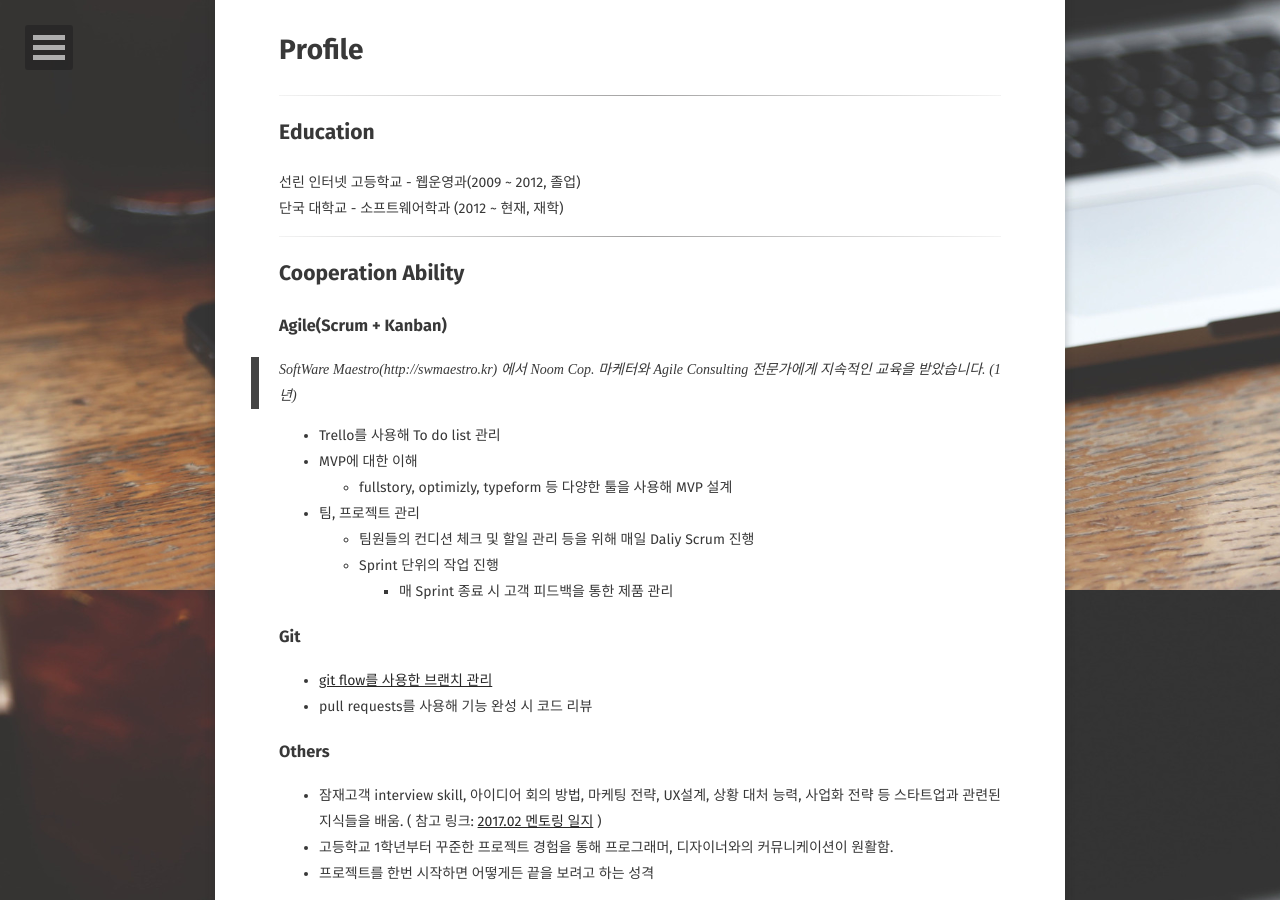
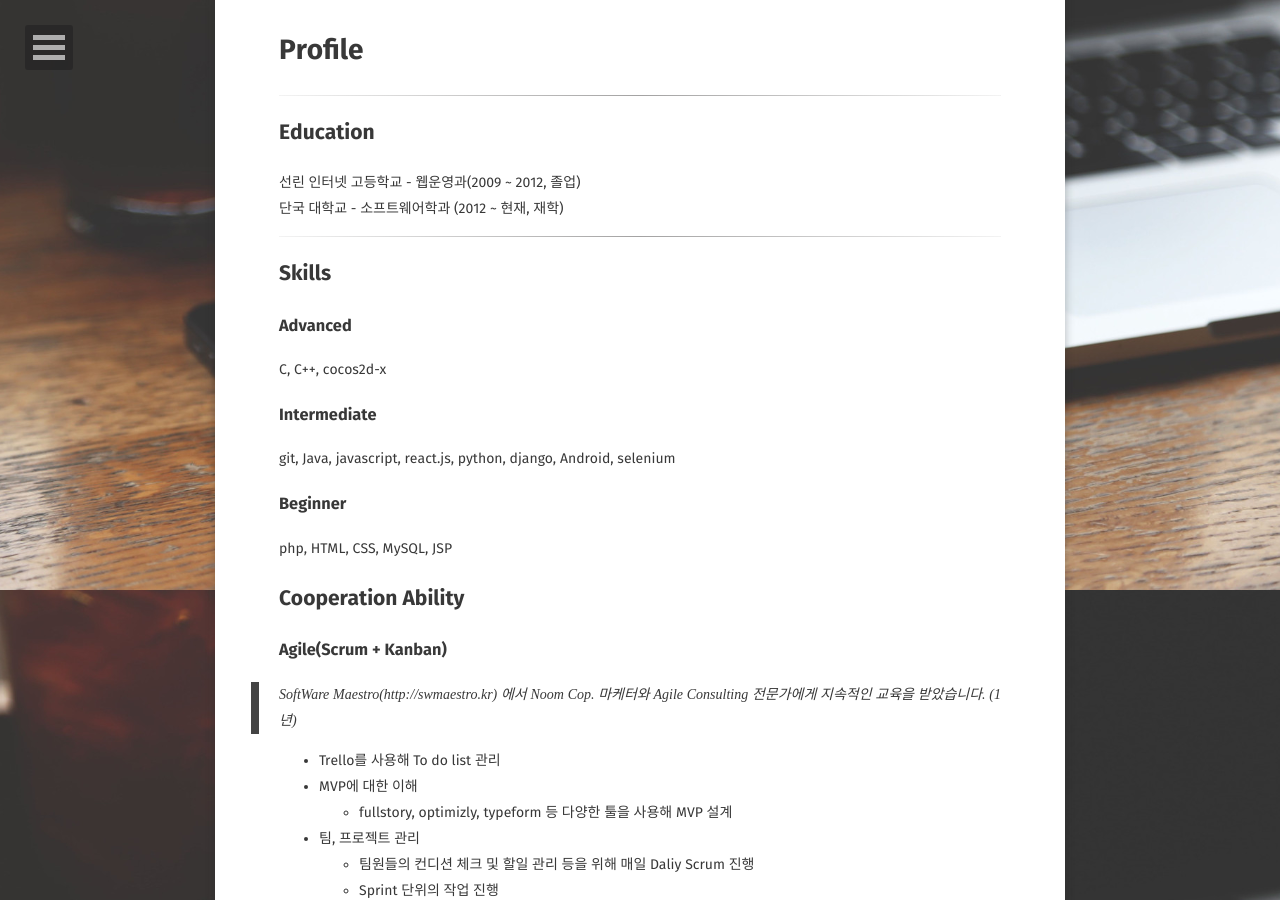
Before and after one commit to wkdtjsgur100/wkdtjsgur100.github.io, a Jekyll site: the page built from about/index.md, in a window 1280 px wide and 900 px high, scrolled down 310 px. Built offline with Jekyll 4.4.1, drawn with Linux system fonts in a browser that asks for light colours; some web fonts are replaced.

Commit message:
Modified about page

```diff
--- a/about/index.md
+++ b/about/index.md
@@ -14,6 +14,18 @@ comments: false
 선린 인터넷 고등학교 - 웹운영과(2009 ~ 2012, 졸업)
 단국 대학교 - 소프트웨어학과 (2012 ~ 현재, 재학)
 <hr>
+
+## Skills
+
+### Advanced
+C, C++, cocos2d-x
+
+### Intermediate
+git, Java, javascript, react.js, python, django, Android, selenium
+
+### Beginner
+php, HTML, CSS, MySQL, JSP
+
 ## Cooperation Ability
 
 ### Agile(Scrum + Kanban)
```
